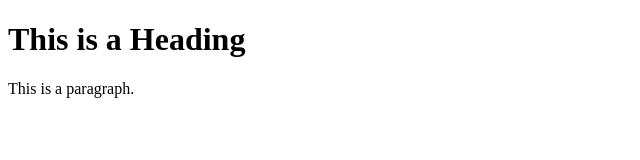
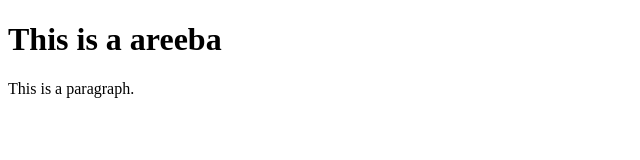
Before and after one commit to areebasiddiqui/areebasiddiqui.github.io, a plain HTML site: page index.html in a window 1280 px wide. Shown: the whole page, without its empty margins (0-640 px from the left). Drawn offline with Linux system fonts and the light colour scheme.

Commit message:
Update index.html

```diff
--- a/index.html
+++ b/index.html
@@ -5,7 +5,7 @@
 </head>
 <body>
 
-<h1>This is a Heading</h1>
+<h1>This is a areeba</h1>
 <p>This is a paragraph.</p>
 
 </body>
```
